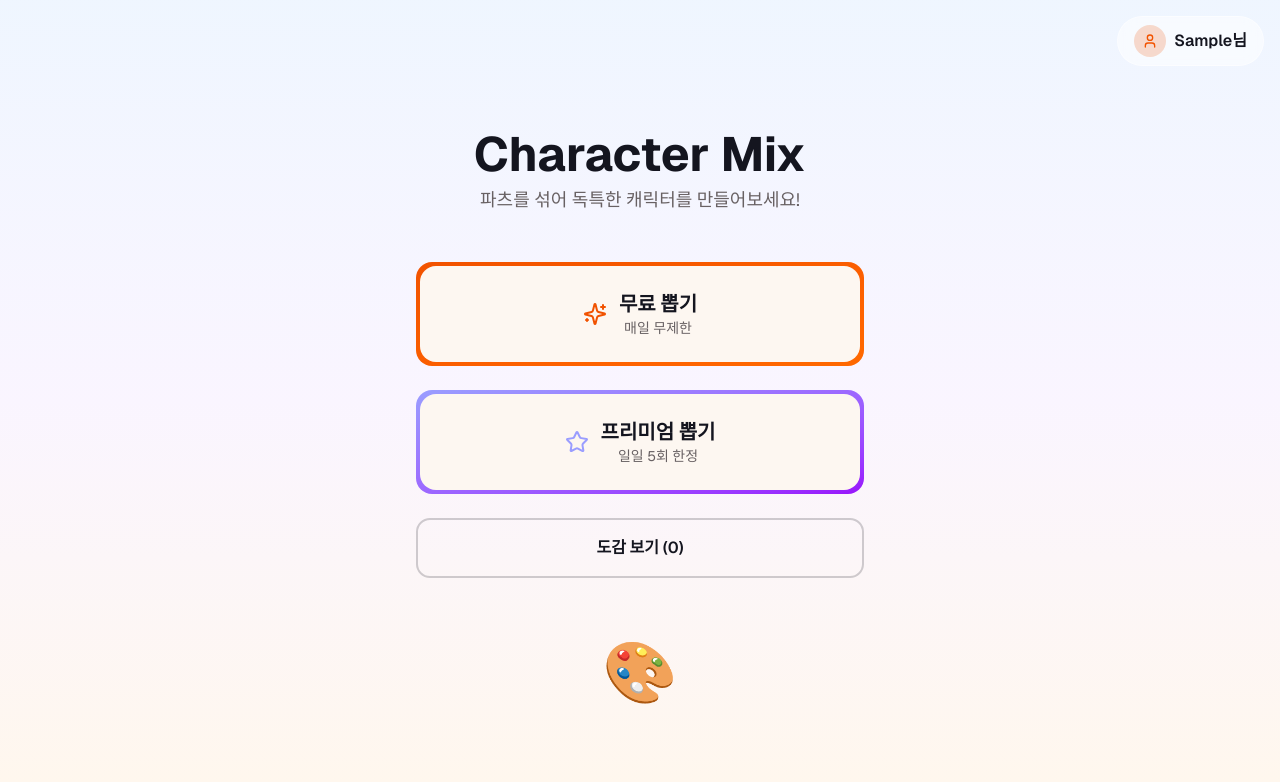
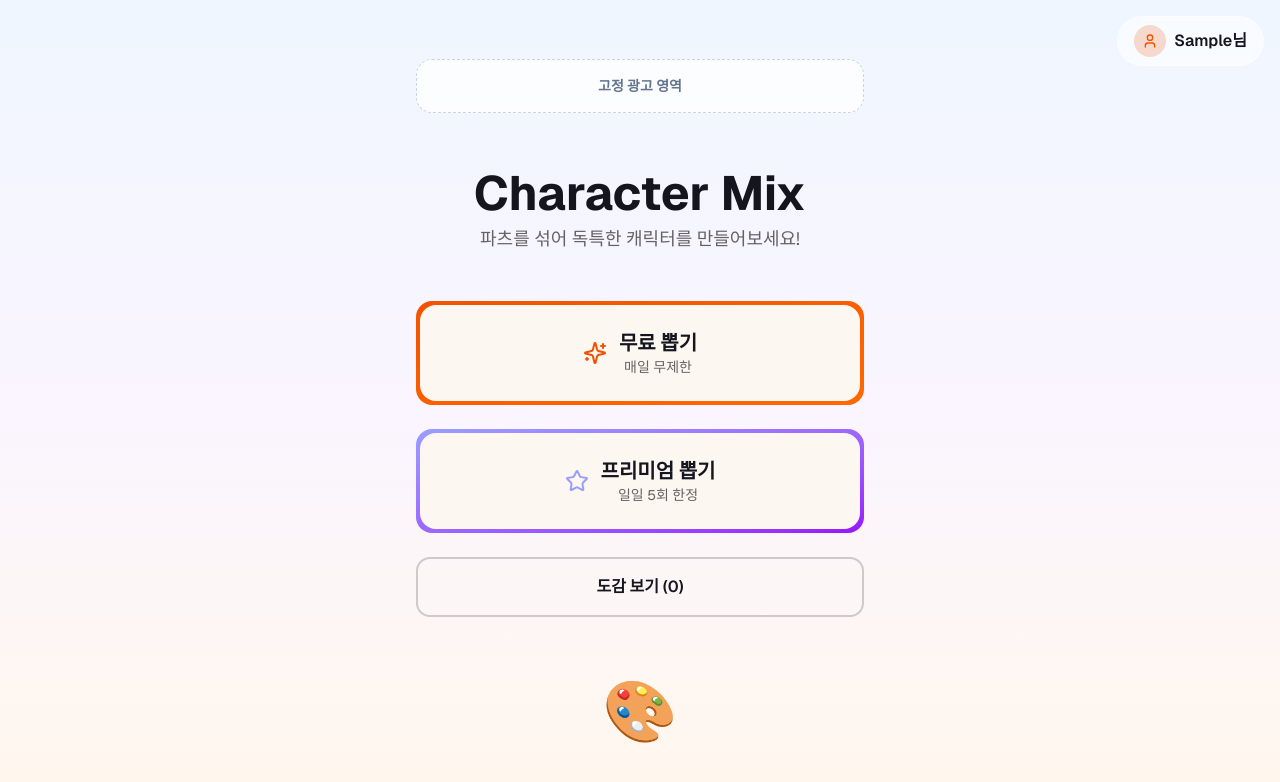
Before and after one commit to bbh1312/random-merge, a Next.js app: page / in a window 1280 px wide. Both pictures are taken after typing "Sample", "name@example.com", "Sample123" into the empty fields and a click on the button "가입하고 시작하기". Shown: the top 782 px of the page. Built offline with nearby package versions, Linux system fonts and the light colour scheme.

Commit message:
style: 고정 광고 영역 placeholder 추가

```diff
--- a/components/home-page.tsx
+++ b/components/home-page.tsx
@@ -21,6 +21,9 @@ export default function HomePage({
 }: HomePageProps) {
   return (
     <div className="min-h-screen bg-gradient-to-b from-blue-50 via-purple-50 to-orange-50 flex flex-col items-center justify-center p-4">
+      <div className="w-full max-w-md bg-white/80 rounded-2xl border border-dashed border-slate-300 text-slate-500 text-sm font-semibold text-center py-4 mb-6">
+        고정 광고 영역
+      </div>
       {/* User Profile/Signup Button at top right */}
       <div className="absolute top-4 right-4">
         {user ? (
--- a/components/parts-selection-page.tsx
+++ b/components/parts-selection-page.tsx
@@ -80,6 +80,9 @@ export default function PartsSelectionPage({
     <div className="min-h-screen bg-gradient-to-b from-purple-50 via-blue-50 to-pink-50 p-4 flex flex-col">
       {/* Header */}
       <div className="max-w-2xl mx-auto w-full mb-6">
+        <div className="w-full bg-white/80 rounded-2xl border border-dashed border-slate-300 text-slate-500 text-sm font-semibold text-center py-3 mb-4">
+          고정 광고 영역
+        </div>
         <div className="flex items-center justify-between mb-6">
           <button
             onClick={onBack}
```
